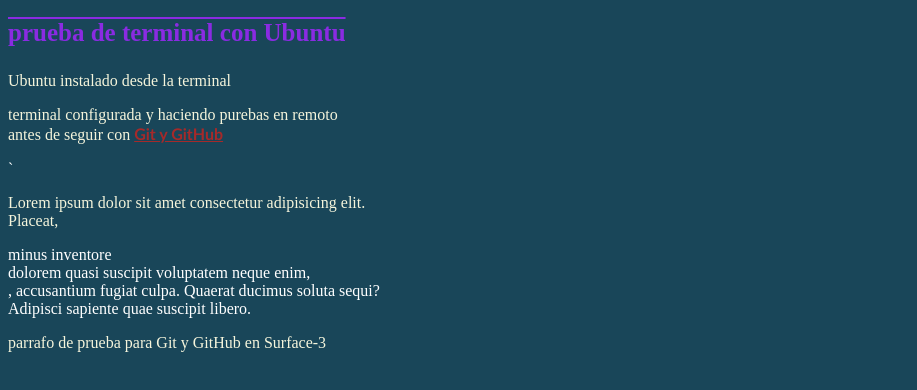
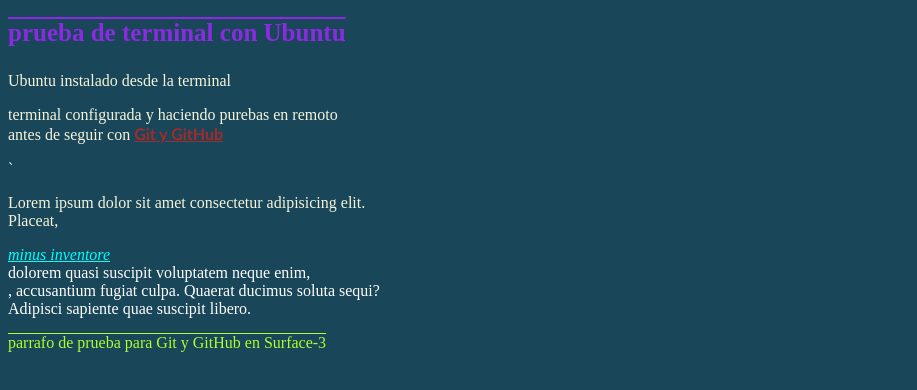
Before and after one commit to Erremjey/Surface--3, a plain HTML site: page index.html in a window 1280 px wide. Shown: the part 130-520 px from the top of the page, without its empty margins (0-917 px from the left). Drawn offline with Linux system fonts and the light colour scheme.

Commit message:
nuevo estilo a nuevo parrafo

```diff
--- a/style.css
+++ b/style.css
@@ -21,3 +21,13 @@ strong {
 p {
     color:beige;
 }
+.primero {
+    font-style: oblique;
+    color: aqua;
+    text-decoration: underline;
+}
+.primero_2 {
+    font-style: normal;
+    color: greenyellow;
+    text-decoration:overline;
+}
```
